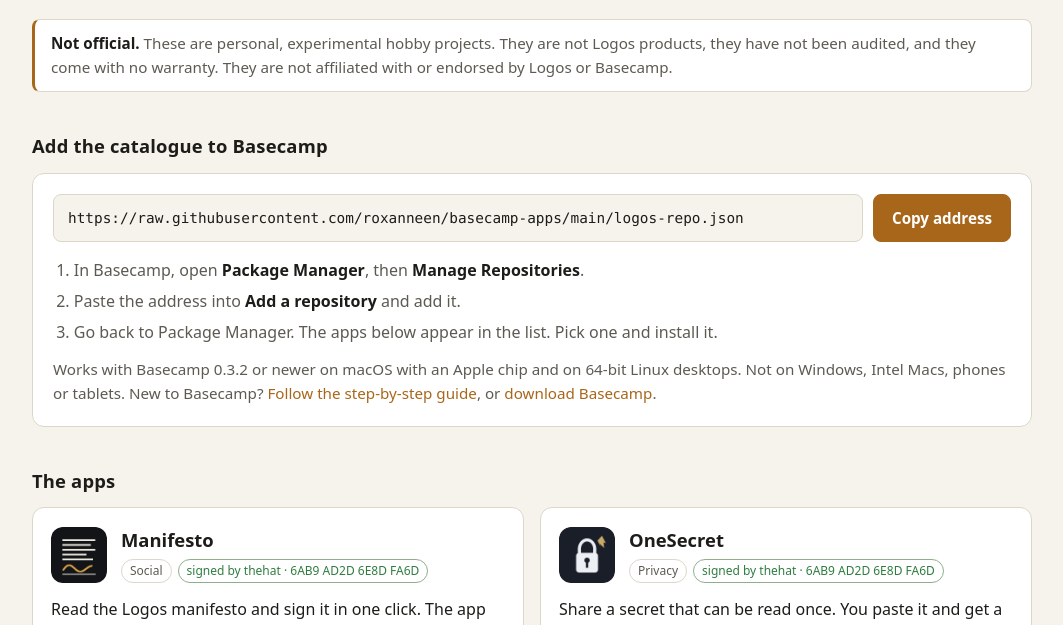
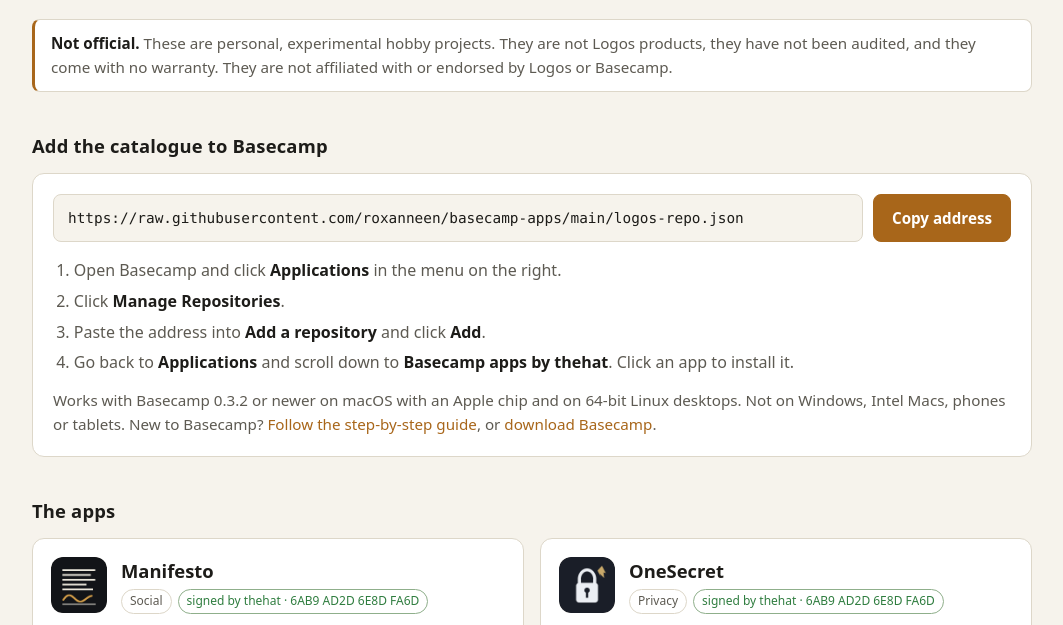
Before and after one commit to roxanneen/basecamp-apps, a plain HTML site: page docs/index.html in a window 1280 px wide. Shown: the part 157-782 px from the top of the page, without its empty margins (108-1171 px from the left). Drawn offline with Linux system fonts and the light colour scheme.

Commit message:
Catalogue steps: Applications, Manage Repositories, scroll to thehat
Uses the labels Basecamp shows: the Applications menu on the right, and
the Basecamp apps by thehat section further down the list.

Co-Authored-By: Claude Opus 5.5 <noreply@anthropic.com>

```diff
--- a/docs/index.html
+++ b/docs/index.html
@@ -94,9 +94,10 @@
       <button class="copy" type="button" data-copy="repo-url">Copy address</button>
     </div>
     <ol class="steps">
-      <li>In Basecamp, open <strong>Package Manager</strong>, then <strong>Manage Repositories</strong>.</li>
-      <li>Paste the address into <strong>Add a repository</strong> and add it.</li>
-      <li>Go back to Package Manager. The apps below appear in the list. Pick one and install it.</li>
+      <li>Open Basecamp and click <strong>Applications</strong> in the menu on the right.</li>
+      <li>Click <strong>Manage Repositories</strong>.</li>
+      <li>Paste the address into <strong>Add a repository</strong> and click <strong>Add</strong>.</li>
+      <li>Go back to <strong>Applications</strong> and scroll down to <strong>Basecamp apps by thehat</strong>. Click an app to install it.</li>
     </ol>
     <p class="platforms">Works with Basecamp 0.3.2 or newer on macOS with an Apple chip and on 64-bit Linux desktops. Not on Windows, Intel Macs, phones or tablets. New to Basecamp? <a href="https://github.com/roxanneen/Manifesto-app/blob/main/docs/INSTALL.md">Follow the step-by-step guide</a>, or <a href="https://github.com/logos-co/logos-basecamp/releases/latest">download Basecamp</a>.</p>
   </section>
```
Also changed, not shown: 2 other files.
